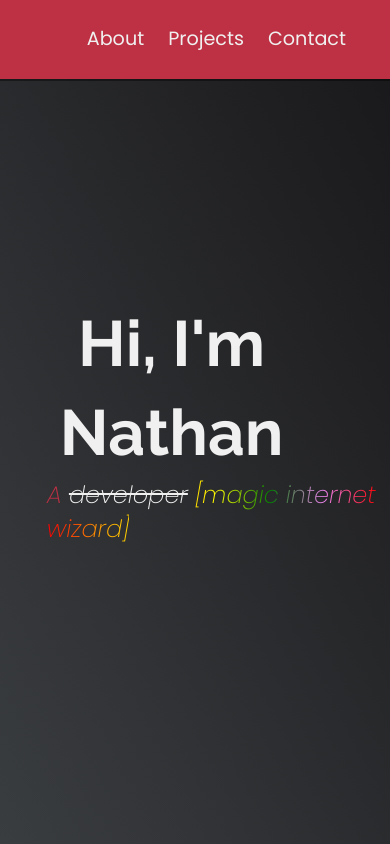
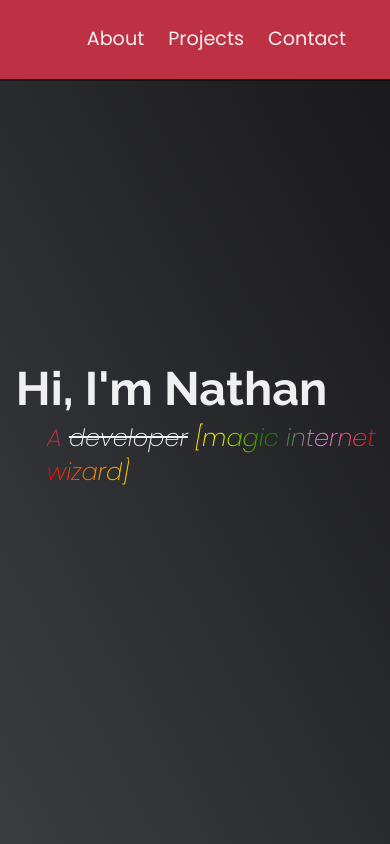
Before and after one commit to nateopr/Portfolio, a plain HTML site: page index.html in a window 390 px wide. Shown: the top 844 px of the page. Drawn offline with Linux system fonts and the light colour scheme.

Commit message:
Add more responsiveness

```diff
--- a/styles.css
+++ b/styles.css
@@ -83,6 +83,12 @@
 
   .title-h1 {
     padding-right: 12vw;
+  }
+
+  @media screen and (max-width: 600px) {
+    .title-h1 {
+      font-size: 12vw !important;
+    }
   }
 
   .title-p {
```
